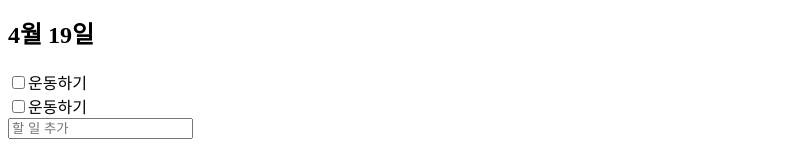
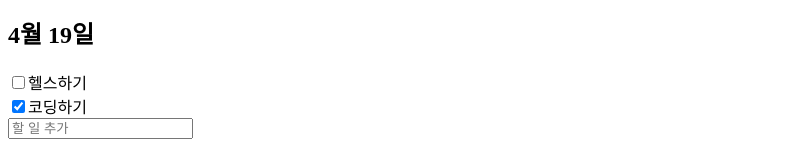
Before and after one commit to conquerex/Adventure_Nodejs, an Angular app in the folder ng-test2/: page / in a window 1280 px wide. Shown: the part 458-620 px from the top of the page, without its empty margins (0-807 px from the left). Built offline with nearby package versions, Linux system fonts and the light colour scheme.

Commit message:
checked option and ngFor

```diff
--- a/ng-test2/src/app/todo/todos/todos.component.html
+++ b/ng-test2/src/app/todo/todos/todos.component.html
@@ -3,12 +3,10 @@
   <h2>4월 19일</h2>
 </div>
 <div>
-  <div>
-    <app-todo></app-todo>
+  <div *ngFor="let todo of todos" (click)="todo.done = !todo.done" >
+    <input type="checkbox" [checked]="todo.done" >{{todo.text}}
   </div>
-  <div>
-    <app-todo></app-todo>
-  </div>
+
 </div>
 <div>
   <input type="text" placeholder="할 일 추가" >
--- a/ng-test2/src/app/todo/todos/todos.component.ts
+++ b/ng-test2/src/app/todo/todos/todos.component.ts
@@ -7,9 +7,21 @@ import { Component, OnInit } from '@angular/core';
 })
 export class TodosComponent implements OnInit {
 
-  constructor() { }
+  todos: {
+    done: boolean,
+    text: string
+  }[];
+  constructor() {
+    this.todos = [
+      {done: false, text: '헬스하기'},
+      {done: true, text: '코딩하기'}
+    ]
+  }
 
   ngOnInit() {
   }
 
+  toggleTodo(todo) {
+    todo.done = !todo/done
+  }
 }
```
